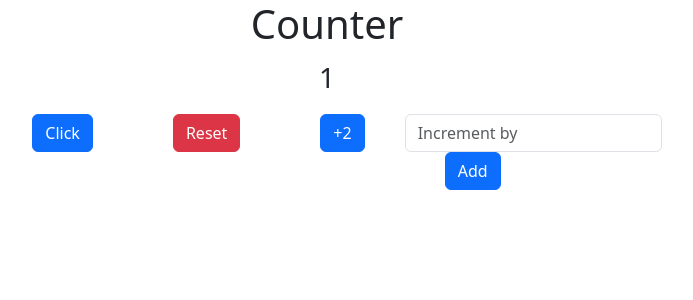
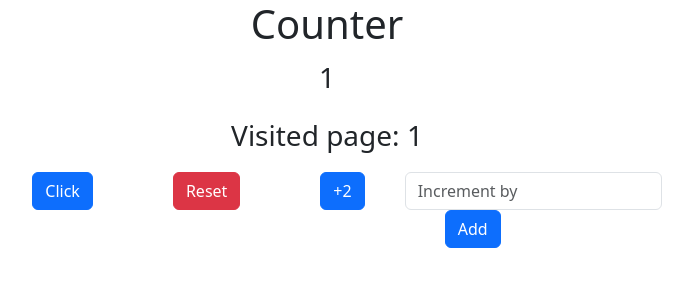
Before and after one commit to AnthonyRSaephan/CodingDojo, a Flask app: page / in a window 1280 px wide. Shown: the top 300 px of the page, without its empty margins (313-1006 px from the left). Run offline with Flask 2, Linux system fonts and the light colour scheme.

Commit message:
move to computer

```diff
--- a/python/flask/fundamentals/assignment_counter/server.py
+++ b/python/flask/fundamentals/assignment_counter/server.py
@@ -1,4 +1,4 @@
-from flask import Flask, session, redirect, render_template
+from flask import Flask, session, redirect, render_template, request
 app = Flask(__name__)
 app.secret_key = "secret"
 
@@ -9,11 +9,16 @@ def index():
     else:
         session["count"] = 1
 
+    if "visits" in session:
+        session["visits"] += 1
+    else:
+        session["visits"] = 1
+
     return render_template("index.html")
 
 @app.route("/destroy_session")
 def destroy_session():
-    session.clear()
+    session["count"] = 1
     print("Session cleared")
     return redirect("/")
 
@@ -22,13 +27,12 @@ def add_two():
     session["count"] += 1
     return redirect("/")
 
-@app.route("/increment_by")
+@app.route("/increment_by", methods=["POST"])
 def increment_by():
-    print(session.get("increment_by"))
     current = session["count"]
-    if "increment_by" in session:
-        increment = int(session["increment_by"])
-        current = int(current)
+    if request.form["increment_by"] != "":
+        increment = int(request.form["increment_by"])
+        current = session["count"]
         current = current + increment - 1
         session["count"] = current
         return redirect("/")
--- a/python/flask/fundamentals/assignment_counter/templates/index.html
+++ b/python/flask/fundamentals/assignment_counter/templates/index.html
@@ -18,6 +18,7 @@
 <body>
     <h1 class="text-center">Counter</h1>
     <p class="text-center fs-3">{{session["count"]}}</p>
+    <p class="text-center fs-3">Visited page: {{session["visits"]}}</p>
     <div class="d-flex justify-content-center">
         <form action="/">
             <button type="submit" class="btn btn-primary">Click</button>
@@ -28,11 +29,10 @@
         <form action="/2">
             <button type="submit" class="btn btn-primary">+2</button>
         </form>
-        <form action="/increment_by">
-            <input name="increment_by" type="text" class="form-control"  placeholder="Increment by"/>
+        <form action="/increment_by" method="POST">
+            <input name="increment_by" type="number" class="form-control"  placeholder="Increment by"/>
             <button type="submit" class="btn btn-primary mb-3">Add</button>
         </form>
-
     </div>
     <script src="https://cdn.jsdelivr.net/npm/bootstrap@5.3.0-alpha1/dist/js/bootstrap.bundle.min.js"
         integrity="sha384-w76AqPfDkMBDXo30jS1Sgez6pr3x5MlQ1ZAGC+nuZB+EYdgRZgiwxhTBTkF7CXvN"
```
